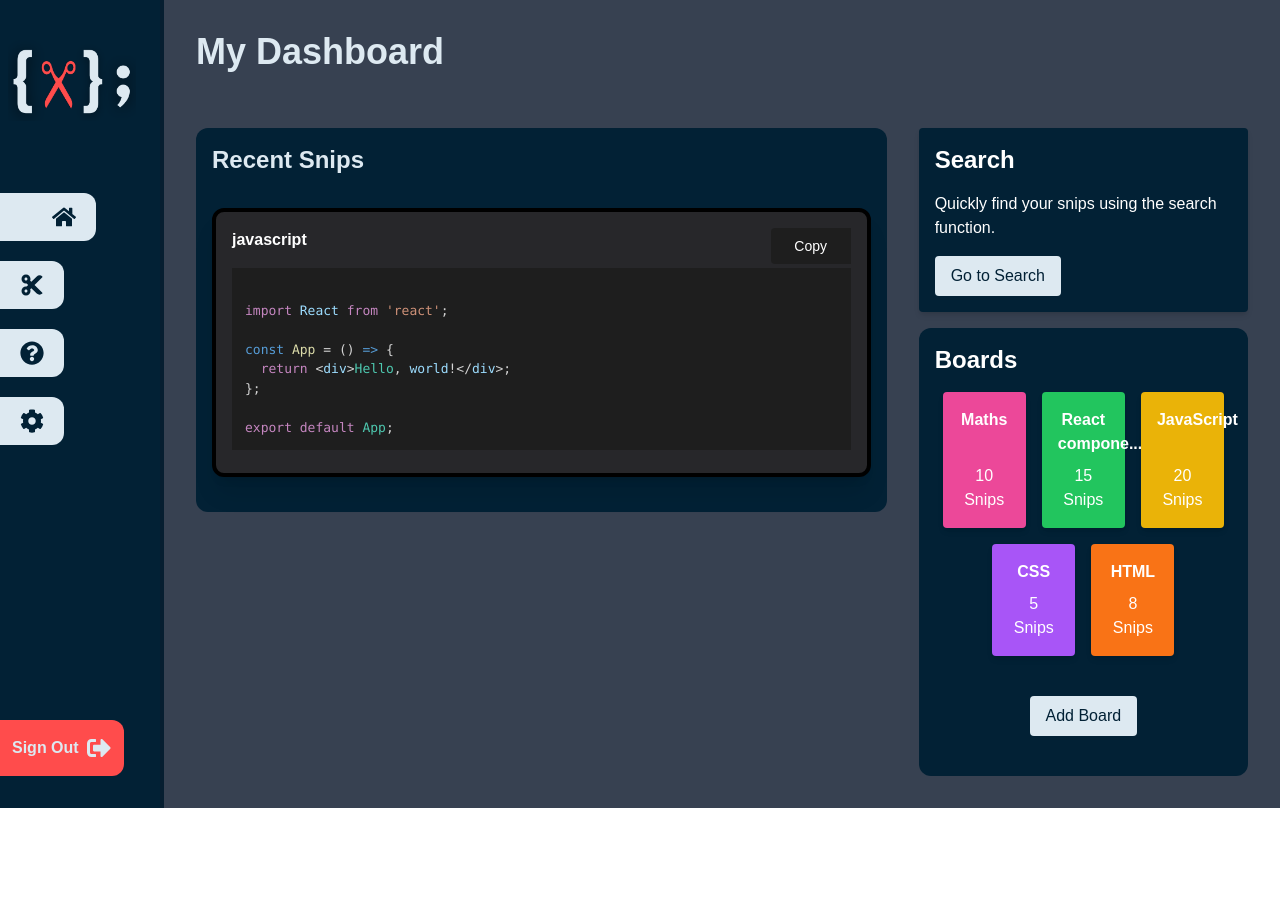
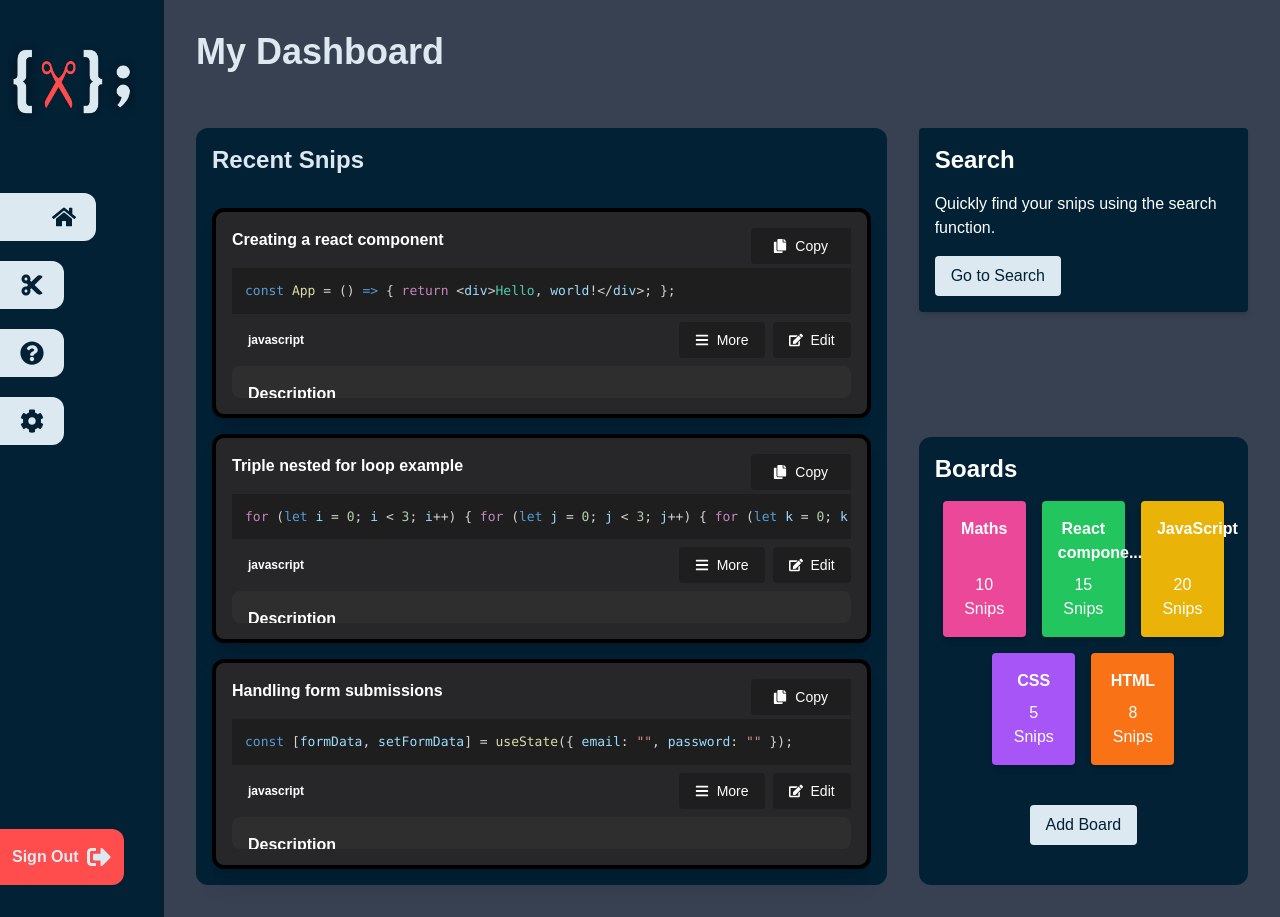
Before and after one commit to Snipboard/snipboard-web-app, a React (Create React App) app in the folder snipboard-web-app/: page /dashboard in a window 1280 px wide. Before the commit the page ends 808 px from the top, so only its background shows below. Built offline with nearby package versions, Linux system fonts and the light colour scheme.

Commit message:
Developed display of code snippets, need to animate description

```diff
--- a/snipboard-web-app/package.json
+++ b/snipboard-web-app/package.json
@@ -8,6 +8,7 @@
     "@testing-library/user-event": "^13.5.0",
     "aos": "^2.3.4",
     "firebase": "^10.12.4",
+    "prettier": "^3.3.3",
     "react": "^18.3.1",
     "react-dom": "^18.3.1",
     "react-icons": "^5.2.1",
--- a/snipboard-web-app/src/components/RecentSnipsCard.js
+++ b/snipboard-web-app/src/components/RecentSnipsCard.js
@@ -4,27 +4,25 @@ import Snip from './Snip';
 const RecentSnipsCard = () => {
   // Placeholder data for recent snips
   const recentSnips = [
-    { id: 1, title: 'Snippet 1', description: 'Description of snippet 1' },
-    { id: 2, title: 'Snippet 2', description: 'Description of snippet 2' },
-  ];
-
-
-  const codeString = `
-import React from 'react';
-
-const App = () => {
-  return <div>Hello, world!</div>;
-};
-
-export default App;
-`;
+    { id: 1, title: 'Creating a react component', description: 'Creating a react component using functional component syntax.', codeSnippet: 'const App = () => { return <div>Hello, world!</div>; };', language: 'javascript' },
+    { id: 2, title: 'Triple nested for loop example', description: 'A triple nested for loop in JavaScript.', codeSnippet: 'for (let i = 0; i < 3; i++) { for (let j = 0; j < 3; j++) { for (let k = 0; k < 3; k++) { console.log(`i: ${i}, j: ${j}, k: ${k}`); } } }', language: 'javascript' },
+    { id: 3, title: 'Handling form submissions', description: 'Handling form submissions in React using controlled components.', codeSnippet: 'const [formData, setFormData] = useState({ email: "", password: "" });', language: 'javascript' },
+];
 
   return (
-    <div className="bg-darkBlue text-lightBlue p-4 rounded-xl shadow-l h-96">
-        <h2 className="text-2xl font-bold mb-4">Recent Snips</h2>
-        <div className="pt-4">
-            <Snip language="javascript" code={codeString} />
-        </div>
+    <div className="bg-darkBlue text-lightBlue p-4 rounded-xl shadow-l h-max">
+      <h2 className="text-2xl font-bold mb-4">Recent Snips</h2>
+      <div className="pt-4 space-y-4">
+        {recentSnips.map(snip => (
+          <Snip
+            key={snip.id}
+            language={snip.language}
+            code={snip.codeSnippet}
+            title={snip.title}
+            description={snip.description}
+          />
+        ))}
+      </div>
     </div>
   );
 };
--- a/snipboard-web-app/src/components/Snip.js
+++ b/snipboard-web-app/src/components/Snip.js
@@ -1,9 +1,12 @@
 import React, { useState } from 'react';
 import { Prism as SyntaxHighlighter } from 'react-syntax-highlighter';
 import { vscDarkPlus } from 'react-syntax-highlighter/dist/esm/styles/prism';
+import { FaBars, FaEdit, FaCopy, FaCheck } from 'react-icons/fa';
+import '../styles/Snip.css'; // Import the CSS file
 
-const Snip = ({ language, code }) => {
+const Snip = ({ title, language, code, description }) => {
   const [copied, setCopied] = useState(false);
+  const [expanded, setExpanded] = useState(false);
 
   const handleCopy = () => {
     navigator.clipboard.writeText(code);
@@ -11,21 +14,41 @@ const Snip = ({ language, code }) => {
     setTimeout(() => setCopied(false), 2000);
   };
 
+  const toggleExpanded = () => {
+    setExpanded(!expanded);
+  };
+
   return (
     <div className="relative bg-zinc-800 border-black shadow-xl border-4 p-4 rounded-xl">
       <div className="flex justify-between items-center mb-2">
-            <span className="text-white font-bold pb-2">{language}</span>
+        <span className="text-white font-bold pb-2">{title}</span>
         <button
           onClick={handleCopy}
-              className="absolute top-4 right-4 bg-[#1E1E1E] hover:bg-[#121212] text-white text-sm px-4 py-2 rounded-l"
-              style={{ width: '80px' }}
+          className="absolute top-4 right-4 bg-[#1E1E1E] hover:bg-[#121212] text-white text-sm px-4 py-2 rounded-l flex items-center justify-center"
+          style={{ width: '100px' }}
         >
+          {copied ? <FaCheck className="mr-2" /> : <FaCopy className="mr-2" />}
           {copied ? 'Copied!' : 'Copy'}
         </button>
       </div>
-        <SyntaxHighlighter language={language} style={vscDarkPlus}>
+      <SyntaxHighlighter language={language} style={vscDarkPlus} className="dark-scrollbar">
         {code}
       </SyntaxHighlighter>
+      <div className="flex justify-between items-center mt-2">
+        <span className="text-white px-4 py-2 rounded text-xs font-bold">{language}</span>
+        <div className="flex space-x-2">
+          <button onClick={toggleExpanded} className="bg-[#1E1E1E] hover:bg-[#121212] text-white text-sm px-4 py-2 rounded flex items-center">
+            <FaBars className="mr-2" /> {expanded ? 'Less' : 'More'}
+          </button>
+          <button className="bg-[#1E1E1E] hover:bg-[#121212] text-white text-sm px-4 py-2 rounded flex items-center">
+            <FaEdit className="mr-2" /> Edit
+          </button>
+        </div>
+      </div>
+      <div className={`mt-2 text-white p-4 bg-[#2E2E2E] rounded-lg description ${expanded ? 'expanded' : ''}`}>
+        <h3 className="font-bold mb-2">Description</h3>
+        {description}
+      </div>
     </div>
   );
 };
--- /dev/null
+++ b/snipboard-web-app/src/styles/Snip.css
@@ -0,0 +1,24 @@
+/* Snip.css */
+.dark-scrollbar::-webkit-scrollbar {
+    height: 8px;
+    background-color: #1E1E1E;
+  }
+
+  .dark-scrollbar::-webkit-scrollbar-thumb {
+    background-color: #121212;
+    border-radius: 4px;
+  }
+
+  .dark-scrollbar::-webkit-scrollbar-thumb:hover {
+    background-color: #333;
+  }
+
+  .description {
+    max-height: 0;
+    overflow: hidden;
+    transition: max-height 0.5s ease-out;
+  }
+
+  .description.expanded {
+    max-height: 500px; /* Set a value that is enough to show the content */
+  }
```
Also changed, not shown: 1 other file (tests, documents, lock files or other folders). Lines whose indentation alone changed are shown as unchanged.
